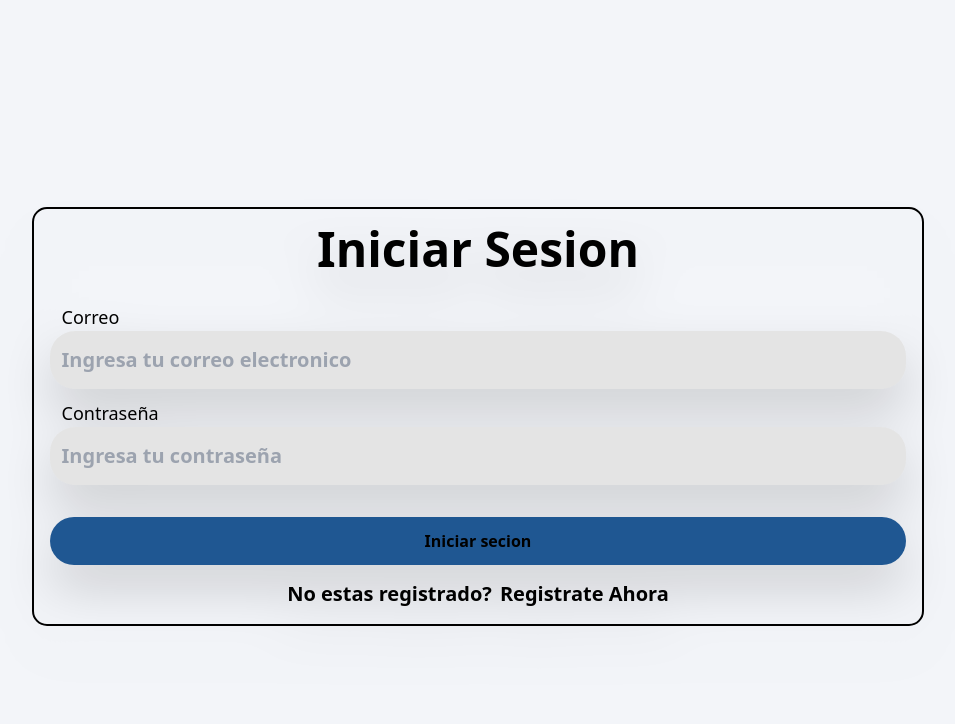
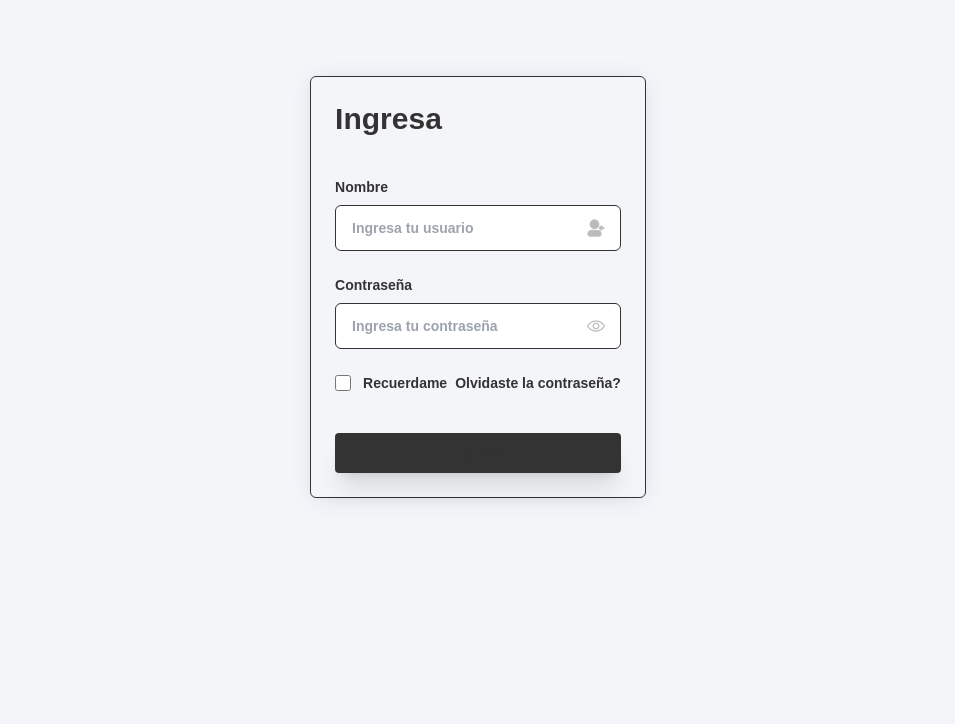
Before and after one commit to QUEVEDODENTAL/quevedo_dental, a Next.js app: page /admin in a window 1280 px wide. Shown: the top 724 px of the page, without its empty margins (162-1117 px from the left). Built offline with nearby package versions, Linux system fonts and the light colour scheme.

Commit message:
Diseño estructurado del login para el admin

```diff
--- a/src/app/admin/registrar/page.js
+++ b/src/app/admin/registrar/page.js
@@ -1,3 +1,4 @@
+import { signup } from '@/app/actions/auth'
 const RegistrarPage = () => {
 
     return (
@@ -13,7 +14,7 @@ const RegistrarPage = () => {
                 </div>
             </div>
 
-            <form>
+            <form action={signup}>
                 <label className="text-lg font-medium px-[12px]">Nombre(s)</label>
                 <input
                     type="text"
--- a/src/app/globals.css
+++ b/src/app/globals.css
@@ -19,6 +19,7 @@
 
 
 
+
 @layer utilities {
   .text-balance {
     hyphens: auto;
--- a/src/app/page.js
+++ b/src/app/page.js
@@ -10,7 +10,9 @@ export default function Home() {
 
     <main className="flex flex-col items-center min-h-screen min-w-full md:min-w-0 bg-primary-main mx-24 ">
       <Header />
-      <section className="flex flex-col items-center min-h-screen min-w-full justify-between bg-primary-seccion sticky mt-64">
+
+      <section className="flex flex-col items-center min-h-screen min-w-full justify-between bg-primary-seccion">
+
         <Banner />
       </section>
       <div>
--- a/src/components/Header.jsx
+++ b/src/components/Header.jsx
@@ -3,7 +3,7 @@ import { Mail, MapPin, Phone } from 'react-feather';
 
 const Header = () => {
   return (
-    <header className="flex flex-col items-center min-w-full justify-end min-h-1">
+    <header className="flex flex-col sticky items-center min-w-full justify-end min-h-1">
       <div className="flex items-center min-w-full justify-between p-2 bg-primary-info ">
         <div className="p-3"><p className="text-sm flex text-text-blackText"><MapPin size={16} className='mx-2' /> Valle dorado, valle de los sirios, Ensenada, Baja California</p></div>
         <div className="flex">
--- a/src/components/Login.jsx
+++ b/src/components/Login.jsx
@@ -3,35 +3,58 @@ import Link from "next/link"
 const Login = () => {
 
     return (
-        <div className="mx-1 my-1 p-4 border-2 rounded-[15px] drop-shadow-2xl ">
-            <h1 className='text-5xl font-semibold flex justify-center mb-[30px]'>Iniciar Sesion</h1>
-
-            <form>
-                <label className="text-lg font-medium px-[12px]">Correo</label>
-                <input
-                    type="email"
-                    name='correo'
-                    className="w-full outline-none rounded-[25px] mb-[10px] bg-[#e4e4e4] px-[12px] py-[15px]"
-                    placeholder="Ingresa tu correo electronico" />
-                <label className="text-lg font-medium px-[12px]">Contraseña</label>
-                <input
-                    type="password"
-                    name='password'
-                    className="w-full outline-none rounded-[25px]  bg-[#e4e4e4] px-[12px] py-[15px]"
-                    placeholder="Ingresa tu contraseña" />
-
+<div class="font-[sans-serif] text-[#333]">
+      <div class="min-h-screen flex fle-col items-center justify-center py-6 px-4">
+        <div class="flexitems-center gap-4 max-w-7xl w-full">
+          <div class="border border-gray-300 rounded-md p-6 max-w-md shadow-[0_2px_22px_-4px_rgba(93,96,127,0.2)] max-md:mx-auto">
+            <form class="space-y-6">
+              <div class="mb-10">
+                <h3 class="text-3xl font-extrabold">Ingresa</h3>
+              </div>
+              <div>
+                <label class="text-sm mb-2 block">Nombre</label>
+                <div class="relative flex items-center">
+                  <input name="username" type="text" required class="w-full text-sm border border-gray-300 px-4 py-3 rounded-md outline-[#333]" placeholder="Ingresa tu usuario" />
+                  <svg xmlns="http://www.w3.org/2000/svg" fill="#bbb" stroke="#bbb" class="w-[18px] h-[18px] absolute right-4" viewBox="0 0 24 24">
+                    <circle cx="10" cy="7" r="6" data-original="#000000"></circle>
+                    <path d="M14 15H6a5 5 0 0 0-5 5 3 3 0 0 0 3 3h12a3 3 0 0 0 3-3 5 5 0 0 0-5-5zm8-4h-2.59l.3-.29a1 1 0 0 0-1.42-1.42l-2 2a1 1 0 0 0 0 1.42l2 2a1 1 0 0 0 1.42 0 1 1 0 0 0 0-1.42l-.3-.29H22a1 1 0 0 0 0-2z" data-original="#000000"></path>
+                  </svg>
+                </div>
+              </div>
+              <div>
+                <label class="text-sm mb-2 block">Contraseña</label>
+                <div class="relative flex items-center">
+                  <input name="password" type="password" required class="w-full text-sm border border-gray-300 px-4 py-3 rounded-md outline-[#333]" placeholder="Ingresa tu contraseña" />
+                  <svg xmlns="http://www.w3.org/2000/svg" fill="#bbb" stroke="#bbb" class="w-[18px] h-[18px] absolute right-4 cursor-pointer" viewBox="0 0 128 128">
+                    <path d="M64 104C22.127 104 1.367 67.496.504 65.943a4 4 0 0 1 0-3.887C1.367 60.504 22.127 24 64 24s62.633 36.504 63.496 38.057a4 4 0 0 1 0 3.887C126.633 67.496 105.873 104 64 104zM8.707 63.994C13.465 71.205 32.146 96 64 96c31.955 0 50.553-24.775 55.293-31.994C114.535 56.795 95.854 32 64 32 32.045 32 13.447 56.775 8.707 63.994zM64 88c-13.234 0-24-10.766-24-24s10.766-24 24-24 24 10.766 24 24-10.766 24-24 24zm0-40c-8.822 0-16 7.178-16 16s7.178 16 16 16 16-7.178 16-16-7.178-16-16-16z" data-original="#000000"></path>
+                  </svg>
+                </div>
+              </div>
+              <div class="flex items-center justify-between gap-2">
+                <div class="flex items-center">
+                  <input id="remember-me" name="remember-me" type="checkbox" class="h-4 w-4 shrink-0 text-blue-600 focus:ring-blue-500 border-gray-300 rounded" />
+                  <label for="remember-me" class="ml-3 block text-sm">
+                    Recuerdame
+                  </label>
+                </div>
+                <div class="text-sm">
+                  <a href="jajvascript:void(0);" class="text-blue-600 hover:underline">
+                    Olvidaste la contraseña?
+                  </a>
+                </div>
+              </div>
+              <div class="!mt-10">
+                <button type="button" class="w-full shadow-xl py-2.5 px-4 text-sm font-semibold rounded text-white bg-[#333] hover:bg-black focus:outline-none">
+                  Ingresa
+                </button>
+              </div>
             </form>
-            <div className="mt-8 flex flex-col">
-                <button
-                    type='submit'
-                    name='registrar'
-                    className="text-[1rem] p-[10px] rounded-[25px] bg-[#1f5792] cursor-pointer text-white" >Iniciar secion</button>
-            </div>
-            <div className="flex justify-center mt-[15px]">
-                <p className="mr-2">No estas registrado?</p>
-                <Link href={'/admin/registrar'} className="text-blue-500">Registrate Ahora</Link>
-            </div>
+          </div>
+          <div class="lg:h-[400px] md:h-[300px] max-md:mt-10">
+          </div>
         </div>
+      </div>
+    </div>
     )
 }
 export default Login
```
Also changed, not shown: db/prueba.txt (added).
